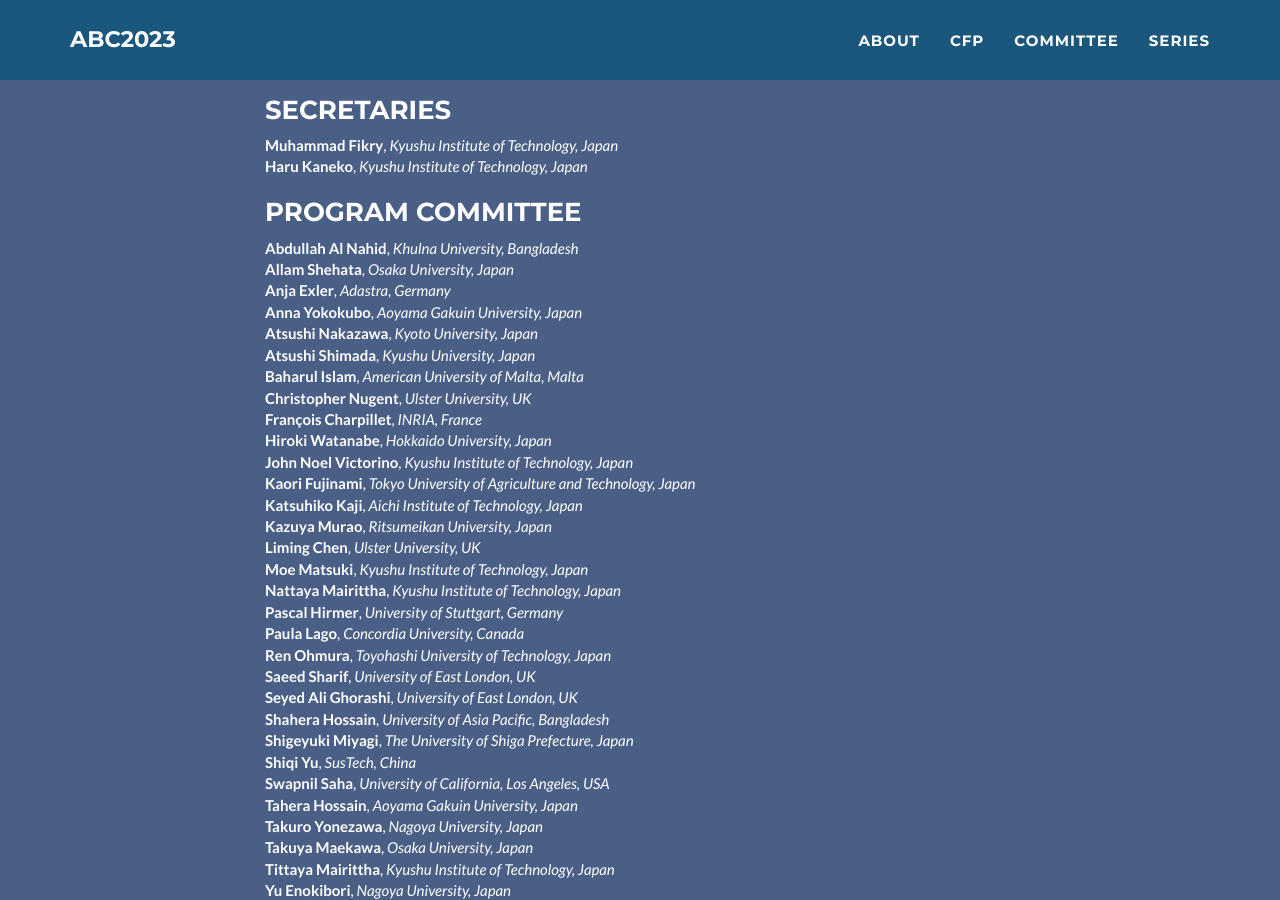
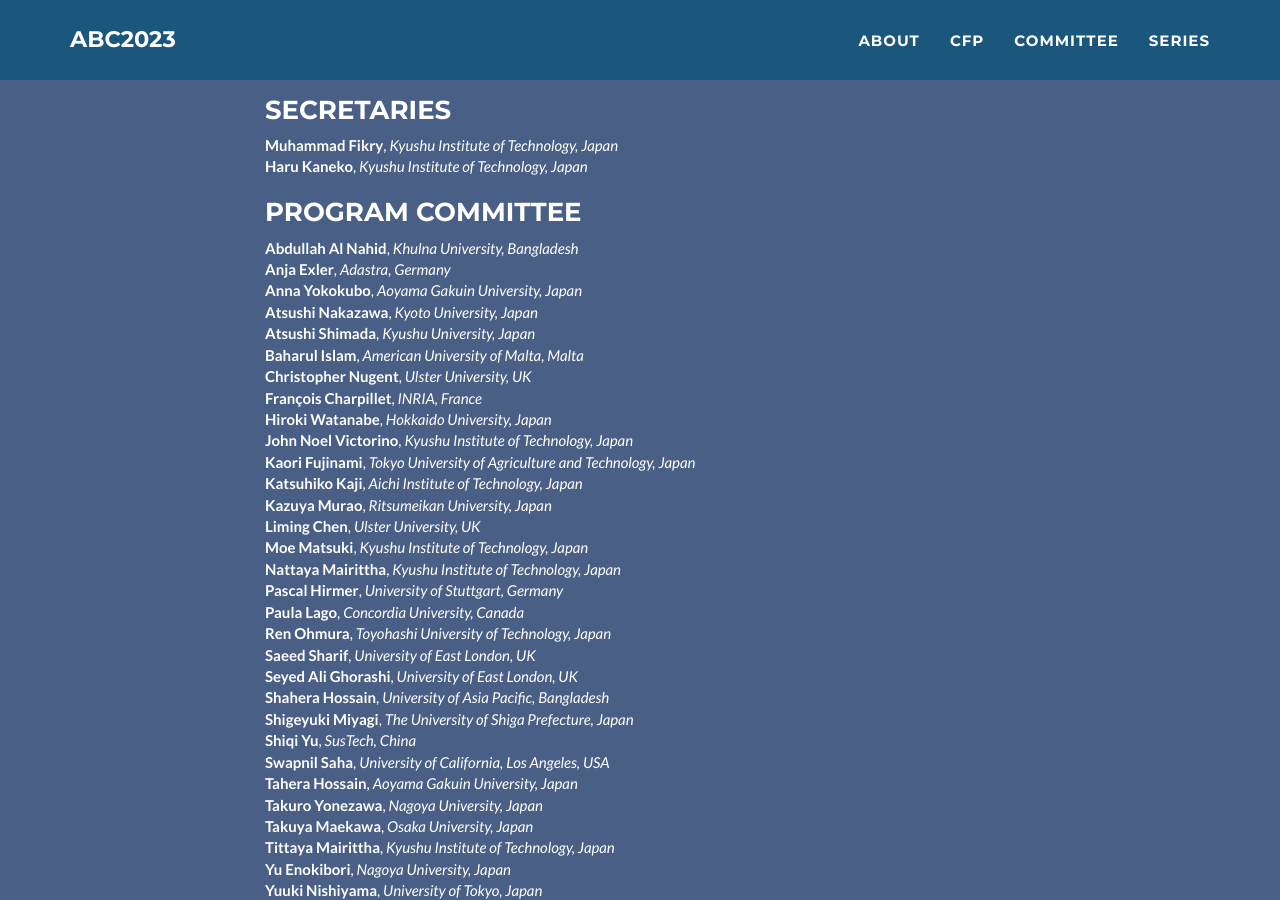
Before and after one commit to abc-research/abc-research.github.io, a Jekyll site: the page built from index.html, in a window 1280 px wide and 900 px high, scrolled down 4480 px. Built offline with Jekyll 4.4.1, drawn with Linux system fonts in a browser that asks for light colours; part of the change alters nothing that is shown.

Commit message:
Update _config.yml

```diff
--- a/_config.yml
+++ b/_config.yml
@@ -401,8 +401,8 @@ committee:
     member:
       - name: Abdullah Al Nahid
         affil: Khulna University, Bangladesh
-      - name: Allam Shehata
-        affil: Osaka University, Japan
+#      - name: Allam Shehata
+#        affil: Osaka University, Japan
       - name: Anja Exler
         affil: Adastra, Germany
       - name: Anna Yokokubo
```
